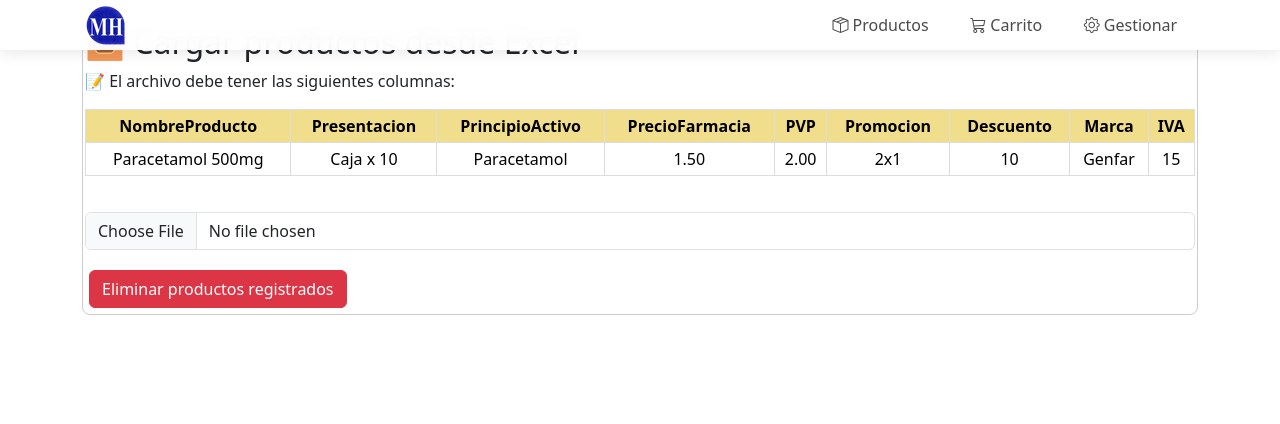
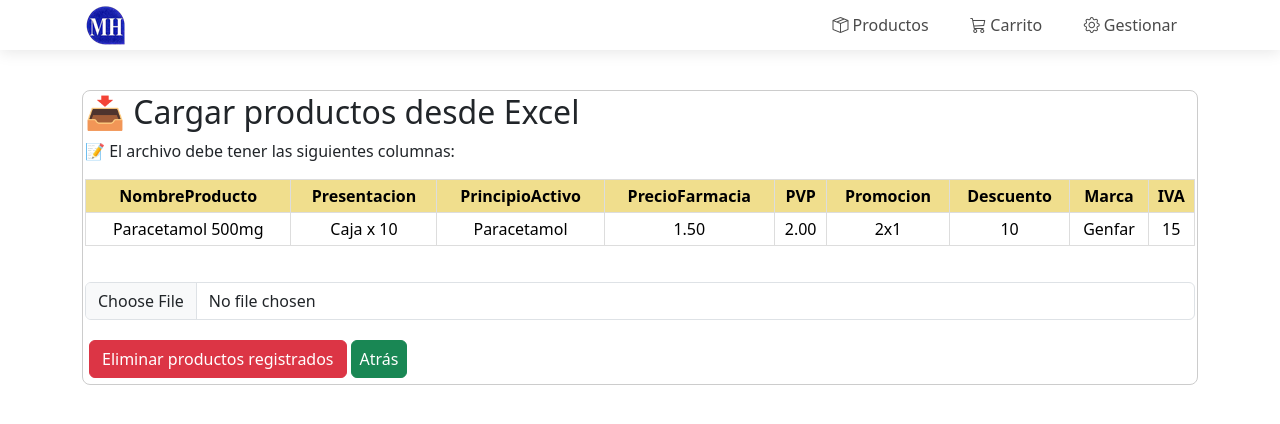
Before and after one commit to AntonioRomeroVelez/pedidosMH_2025, a Vue app: page /cargarexcel in a window 1280 px wide. Shown: the top 424 px of the page. Built offline with nearby package versions, Linux system fonts and the light colour scheme.

Commit message:
modificar la vuista de los prodcutos

```diff
--- a/src/views/CargarExcel.vue
+++ b/src/views/CargarExcel.vue
@@ -1,5 +1,5 @@
 <template>
-  <div class="cargar-excel">
+  <div class="cargar-excel" style="margin-top: 90px">
     <h2>📥 Cargar productos desde Excel</h2>
 
     <p>📝 El archivo debe tener las siguientes columnas:</p>
@@ -52,6 +52,10 @@
       <button @click="vaciarProductos" class="btn btn-danger m-1">
         Eliminar productos registrados
       </button>
+
+      <RouterLink class="btn btn-success px-2 sm" to="/Productos">
+        Atrás
+      </RouterLink>
     </div>
 
     <div v-if="loading">
@@ -121,80 +125,6 @@ const loading = ref(false);
 const datos = ref([]);
 const errores = ref([]);
 const router = useRouter();
-
-// const leerExcel = (event) => {
-//   loading.value = true;
-//   const archivo = event.target.files[0];
-//   if (!archivo) {
-//     loading.value = false;
-//     return;
-//   }
-
-//   const reader = new FileReader();
-//   reader.onload = (e) => {
-//     const data = new Uint8Array(e.target.result);
-//     const workbook = XLSX.read(data, { type: "array" });
-
-//     errores.value = [];
-//     let productosTemp = [];
-
-//     workbook.SheetNames.forEach((sheetName, indexH) => {
-//       const hoja = workbook.Sheets[sheetName];
-
-//       const json = XLSX.utils.sheet_to_json(hoja);
-
-//       json.forEach((fila, index) => {
-//         const producto = {
-//           ID: `id-${indexH}${index}`,
-//           NombreProducto: fila.NombreProducto ?? "",
-//           Presentacion: fila.Presentacion ?? "",
-//           PrincipioActivo: fila.PrincipioActivo ?? "",
-//           PrecioFarmacia: parseFloat(fila.PrecioFarmacia ?? ""),
-//           PVP: parseFloat(fila.PVP ?? ""),
-//           Promocion: fila.Promocion ?? "",
-//           Descuento: parseInt(fila.Descuento ?? 0),
-//           Marca: fila.Marca ?? "",
-//           IVA: parseInt(fila.IVA ?? 0),
-//         };
-
-//         const erroresFila = [];
-//         if (!producto.NombreProducto) erroresFila.push("Nombre vacío");
-//         if (!producto.Presentacion) erroresFila.push("Presentación vacía");
-//         if (!producto.PrincipioActivo)
-//           erroresFila.push("Principio activo vacío");
-//         if (isNaN(producto.PrecioFarmacia))
-//           erroresFila.push("Precio farmacia inválido");
-//         if (isNaN(producto.PVP)) erroresFila.push("PVP inválido");
-//         if (!producto.Marca) erroresFila.push("Marca vacía");
-//         if (isNaN(producto.IVA)) erroresFila.push("IVA inválido");
-
-//         if (erroresFila.length > 0) {
-//           errores.value.push({
-//             hoja: sheetName,
-//             fila: index + 2,
-//             errores: erroresFila,
-//             id: `${indexH}${index}`,
-//           });
-//           console.log(`Hoja: ${sheetName}, Fila ${index + 2}`, fila);
-//         }
-
-//         productosTemp.push(producto);
-//       });
-//     });
-
-//     datos.value = productosTemp;
-//     loading.value = false;
-//     if (errores.value.length > 0) {
-//       alertify.error(
-//         "❌ Hay errores en el archivo. Revisa las filas marcadas."
-//       );
-//     } else {
-//       alertify.success("✅ Archivo cargado correctamente");
-//     }
-//   };
-
-//   reader.readAsArrayBuffer(archivo);
-// };
 
 const leerExcel = (event) => {
   loading.value = true;
--- a/src/views/DescargarExcelView.vue
+++ b/src/views/DescargarExcelView.vue
@@ -4,7 +4,7 @@
       📥 Descargar Excel de productos
     </h2>
 
-    <div class="text-center">
+    <div class="text-center d-flex gap-5">
       <button class="btn btn-success px-4 py-2" @click="descargarExcel">
         📁 Descargar Excel
       </button>
--- a/src/views/GestionarView.vue
+++ b/src/views/GestionarView.vue
@@ -11,7 +11,7 @@
           <div class="card-body">
             <h5 class="card-title text-success">📦 Productos</h5>
             <p class="card-text">Crear producto</p>
-            <div class="d-flex gap-2">
+            <div class="d-flex gap-2 flex-wrap">
               <RouterLink class="btn btn-outline-success" to="/productos"
                 >Ir a productos</RouterLink
               >
@@ -19,7 +19,7 @@
                 📦 Nuevo producto
               </RouterLink>
               <h5 class="text-primary fw-bold mb-0">
-                🧮 Hay {{ cantidadProductos }} registrados
+                Total productos: {{ cantidadProductos }}
               </h5>
             </div>
           </div>
--- a/src/views/ProductoDetalleView.vue
+++ b/src/views/ProductoDetalleView.vue
@@ -4,10 +4,6 @@
       <div class="card-body">
         <!-- Cantidad y botón de agregar (ahora arriba) -->
         <div class="row g-3 align-items-center mb-4">
-          <label for="cantidad" class="text-center d-block">
-  Cantidad
-</label>
-
           <div class="col-4">
             <input
               type="number"
@@ -82,7 +78,10 @@
             🗑️ Eliminar
           </button>
 
-          <router-link class="btn btn-info px-2 sm" :to="'/editar/' + producto.ID">
+          <router-link
+            class="btn btn-info px-2 sm"
+            :to="'/editar/' + producto.ID"
+          >
             ✏️ Editar
           </router-link>
         </div>
```
Also changed, not shown: 21 other files (tests, documents, lock files or other folders).
